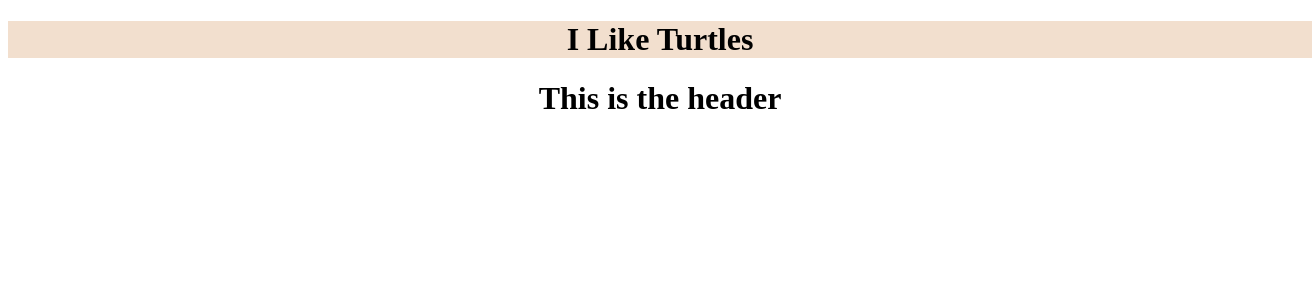
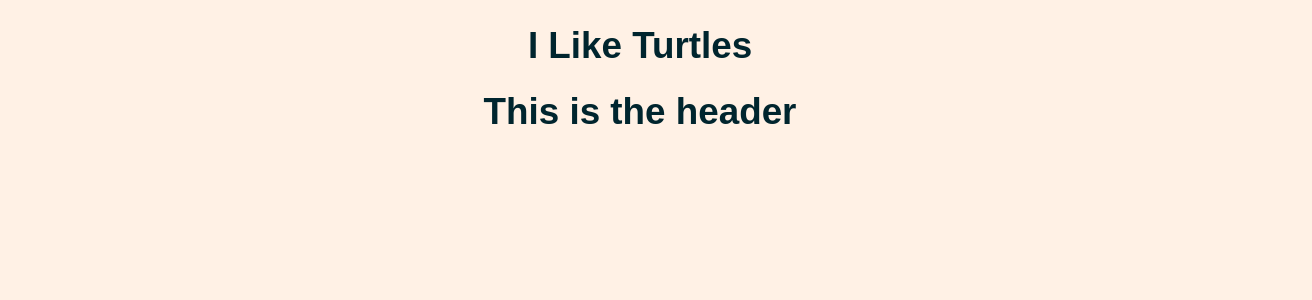
Before and after one commit to RhonnieAl/styled-components-project, a React (Create React App) app: page / in a window 1280 px wide. Shown: the top 300 px of the page, 1312 px wide, since content can reach past the window. Built offline with nearby package versions, Linux system fonts and the light colour scheme.

Commit message:
Add styling theme: Global styling

```diff
--- a/src/App.tsx
+++ b/src/App.tsx
@@ -1,15 +1,27 @@
 import React from "react";
+import { ThemeProvider } from "styled-components";
 import { MainHeader } from "../src/components/Header";
-import { Container } from "../src/components/styles/index";
+import { Container, GlobalStyles } from "../src/components/styles/index";
+
+const theme = {
+  color: {
+    header: " #fff1e5",
+    body: "#fff1e5",
+    footer: "#003333",
+  },
+};
 
 function App() {
   return (
+    <ThemeProvider theme={theme}>
       <>
+        <GlobalStyles />
         <MainHeader />
         <Container>
           <h1>This is the header</h1>
         </Container>
       </>
+    </ThemeProvider>
   );
 }
 
--- /dev/null
+++ b/src/components/styles/Global.ts
@@ -0,0 +1,30 @@
+// This is the global styling for the app
+
+import { createGlobalStyle } from "styled-components";
+
+export const GlobalStyles = createGlobalStyle`
+@import url('https://fonts.googleapis.com/css2?family=Roboto:wght@300;400;500;700&display=swap');
+
+* {
+    box-sizing: border-box;
+}
+
+body {
+    background: ${({ theme }) => theme.color.body};
+    color: hsl(192, 100%, 9%);
+    font-family: 'Poppins', sans-serif;
+    font-size: 1.15em;
+    margin: 0;
+    transition: all 0.25s linear;
+}
+
+p {
+    opacity: 0.6;
+    line-height: 1.5;
+}
+
+img {
+    max-width: 100%;
+}
+
+`;
--- a/src/components/styles/Header.styled.ts
+++ b/src/components/styles/Header.styled.ts
@@ -1,7 +1,7 @@
 import styled from "styled-components";
 
 export const StyledHeader = styled.header`
-  background-color: rgb(242, 223, 206);
+  background-color: ${({ theme }) => theme.color.header};
   padding: 0 20px;
   width: 100%;
   max-width: 100%;
--- a/src/components/styles/index.ts
+++ b/src/components/styles/index.ts
@@ -1,5 +1,6 @@
 import React from "react";
 import { StyledHeader } from "./Header.styled";
 import { Container } from "./Container.styled";
+import { GlobalStyles } from "./Global";
 
-export { StyledHeader, Container };
+export { StyledHeader, Container, GlobalStyles };
```
Lines whose indentation alone changed are shown as unchanged.
